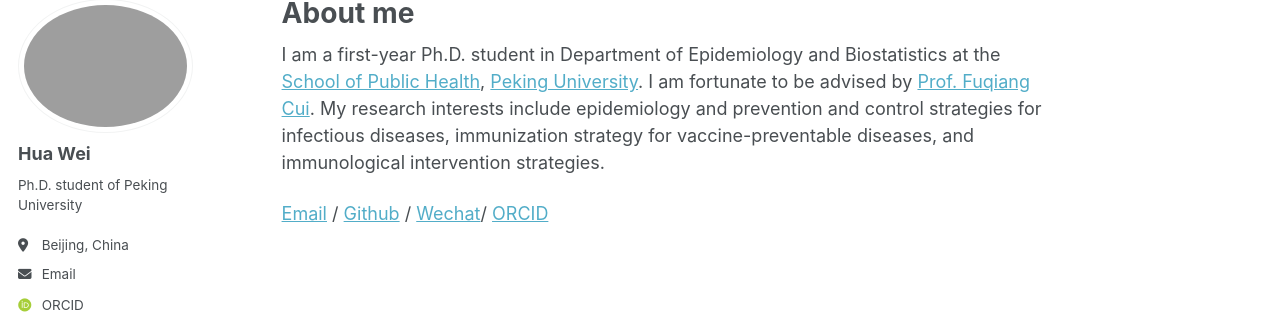
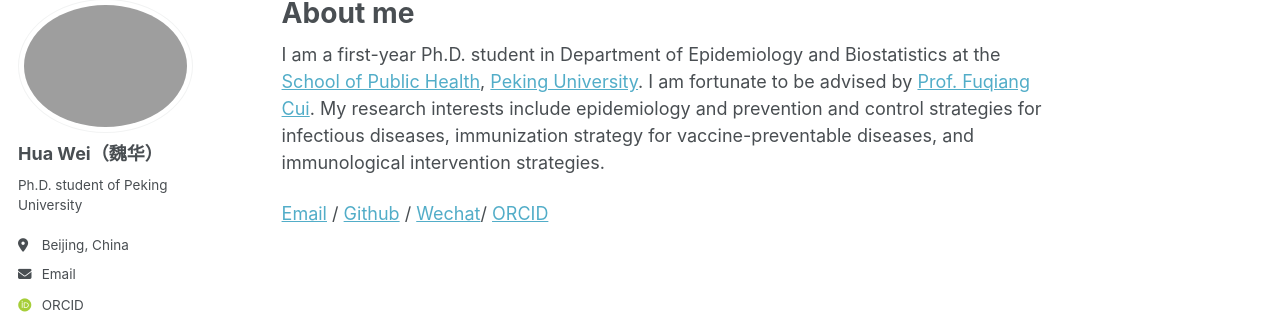
Before and after one commit to WeiHua363/WeiHua363.github.io, a Jekyll site: the page built from _pages/about.md, in a window 1280 px wide. Shown: the part 100-427 px from the top of the page. Built offline with Jekyll 4.4.1, drawn with Linux system fonts in a browser that asks for light colours; some web fonts are replaced; a script that is not in the unit is left out.

Commit message:
Update _config.yml

```diff
--- a/_config.yml
+++ b/_config.yml
@@ -23,8 +23,8 @@ repository               : "WeiHua363/WeiHua363.github.io"
 #               Additional customization can be done by editing /_includes/author-profile.html
 author:
   # Biographic information
-  avatar           : "/images/证件照.png"
-  name             : "Hua Wei"
+  avatar           : "../images/证件照.png"
+  name             : "Hua Wei（魏华）"
   pronouns         : # example: "she/her"
   bio              : "Ph.D. student of Peking University"
   location         : "Beijing, China"
```
